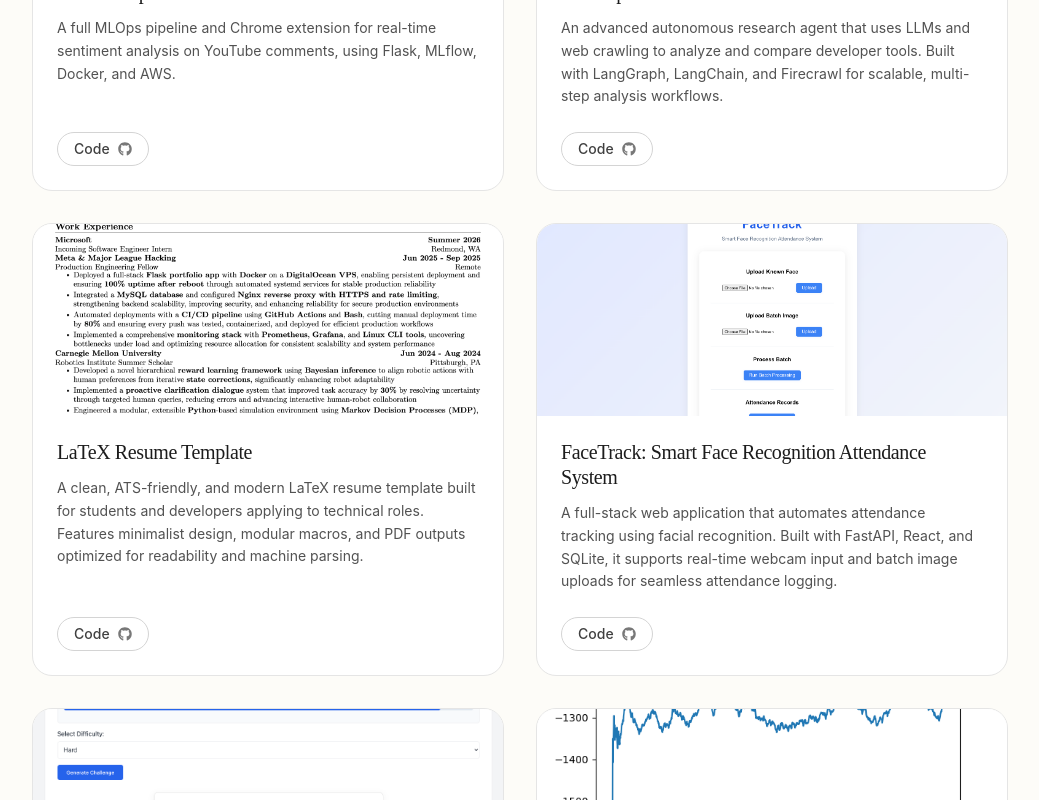
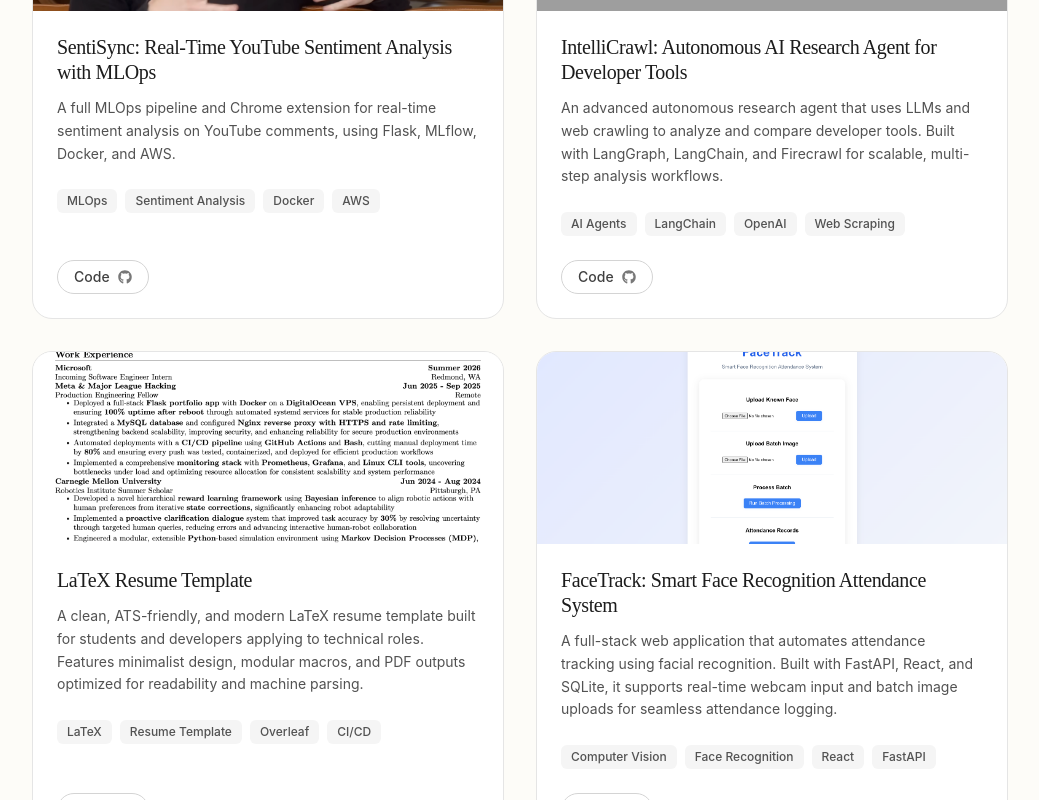
Before and after one commit to ethanvillalovoz/ethanvillalovoz.github.io, a Next.js app: page /projects in a window 1280 px wide. Shown: the part 1280-2080 px from the top of the page, without its empty margins (120-1159 px from the left). Built offline with nearby package versions, Linux system fonts and the light colour scheme; grey boxes are pictures that could not be loaded.

Commit message:
added project tags and updated them

```diff
--- a/src/app/projects/page.tsx
+++ b/src/app/projects/page.tsx
@@ -51,7 +51,7 @@ const projects = [
 		description:
 			"An interactive full-stack web application that generates multiple-choice coding challenges using Meta-Llama-3-8B-Instruct. Designed for interview practice, daily challenge tracking, and progress feedback with real-time explanations.",
 		image: "/images/projects/codeprep.png",
-		tags: ["LLM", "AI Interview Prep", "FastAPI", "React", "Hugging Face", "SQLite"],
+		tags: ["React", "FastAPI", "LLMs", "Hugging Face"],
 		extraLinks: [
 			{
 			label: "Code",
@@ -66,7 +66,7 @@ const projects = [
 		description:
 			"A full-stack web application that automates attendance tracking using facial recognition. Built with FastAPI, React, and SQLite, it supports real-time webcam input and batch image uploads for seamless attendance logging.",
 		image: "/images/projects/facetrack.png",
-		tags: ["Computer Vision", "OpenCV", "FastAPI", "React", "face_recognition", "SQLite"],
+		tags: ["Computer Vision", "Face Recognition", "React", "FastAPI"],
 		extraLinks: [
 			{
 			label: "Code",
@@ -81,7 +81,7 @@ const projects = [
 		description:
 			"A clean, ATS-friendly, and modern LaTeX resume template built for students and developers applying to technical roles. Features minimalist design, modular macros, and PDF outputs optimized for readability and machine parsing.",
 		image: "/images/projects/latex.png",
-		tags: ["LaTeX", "Resume", "ATS", "PDF", "Open Source"],
+		tags: ["LaTeX", "Resume Template", "Overleaf", "CI/CD"],
 		extraLinks: [
 			{
 				label: "Code",
@@ -96,7 +96,7 @@ const projects = [
 		description:
 			"An advanced autonomous research agent that uses LLMs and web crawling to analyze and compare developer tools. Built with LangGraph, LangChain, and Firecrawl for scalable, multi-step analysis workflows.",
 		image: "/images/projects/intellicrawl.png",
-		tags: ["LLM", "LangChain", "LangGraph", "OpenAI", "Firecrawl", "CLI", "AI Agents"],
+		tags: ["AI Agents", "LangChain", "OpenAI", "Web Scraping"],
 		extraLinks: [
 			{
 				label: "Code",
@@ -111,18 +111,7 @@ const projects = [
 		description:
 			"A full MLOps pipeline and Chrome extension for real-time sentiment analysis on YouTube comments, using Flask, MLflow, Docker, and AWS.",
 		image: "/images/projects/sentisync.png",
-		tags: [
-			"MLOps",
-			"MLflow",
-			"DVC",
-			"Docker",
-			"AWS",
-			"Flask",
-			"Chrome Extension",
-			"Sentiment Analysis",
-			"NLP",
-			"LightGBM"
-		],
+		tags: ["MLOps", "Sentiment Analysis", "Docker", "AWS"],
 		extraLinks: [
 			{
 				label: "Code",
@@ -137,21 +126,7 @@ const projects = [
 		description:
 			"An AI-powered chatbot that uses Retrieval-Augmented Generation (RAG) with Astra DB, LangChain, and Hugging Face’s Llama-3.1-8B-Instruct to help users understand medical bills with clear, context-aware responses.",
 		image: "/images/projects/clearbill.png",
-		tags: [
-			"RAG",
-			"LLM",
-			"LangChain",
-			"Next.js",
-			"TypeScript",
-			"Vector Search",
-			"Astra DB",
-			"Healthcare AI",
-			"Web Scraping",
-			"Puppeteer",
-			"Hugging Face",
-			"Mistral",
-			"Llama-3"
-		],
+		tags: ["RAG", "LLMs", "Next.js", "Vector Databases"],
 		extraLinks: [
 			{
 				label: "Code",
@@ -166,19 +141,7 @@ const projects = [
 		description:
 			"End-to-end CNN (NVIDIA architecture) that predicts steering from front-camera images to autonomously drive the Udacity simulator. Includes balanced/augmented data pipeline, real-time inference via Flask + Socket.IO, and reproducible training.",
 		image: "/images/projects/self_driving.png",
-		tags: [
-			"Autonomous Driving",
-			"Computer Vision",
-			"TensorFlow",
-			"Keras",
-			"CNN",
-			"OpenCV",
-			"Data Augmentation",
-			"Flask",
-			"Socket.IO",
-			"Python",
-			"Udacity Simulator"
-		],
+		tags: ["Computer Vision", "Deep Learning", "TensorFlow", "Autonomous Driving"],
 		extraLinks: [
 			{
 			label: "Code",
@@ -271,9 +234,20 @@ export default function ProjectsPage() {
 								<h3 className="font-serif text-xl font-medium text-primary dark:text-white mb-3 leading-tight">
 									{project.title}
 								</h3>
-								<p className="text-neutral-600 dark:text-neutral-400 text-sm mb-6 leading-relaxed flex-1">
+								<p className="text-neutral-600 dark:text-neutral-400 text-sm mb-6 leading-relaxed">
 									{project.description}
 								</p>
+
+								<div className="flex flex-wrap gap-2 mb-6">
+									{project.tags.map((tag) => (
+										<span
+											key={tag}
+											className="px-2.5 py-1 text-xs font-medium bg-neutral-100 dark:bg-neutral-800 text-neutral-600 dark:text-neutral-400 rounded-md"
+										>
+											{tag}
+										</span>
+									))}
+								</div>
 
 								<div className="flex flex-wrap gap-3 mt-auto">
 									{project.extraLinks &&
```
